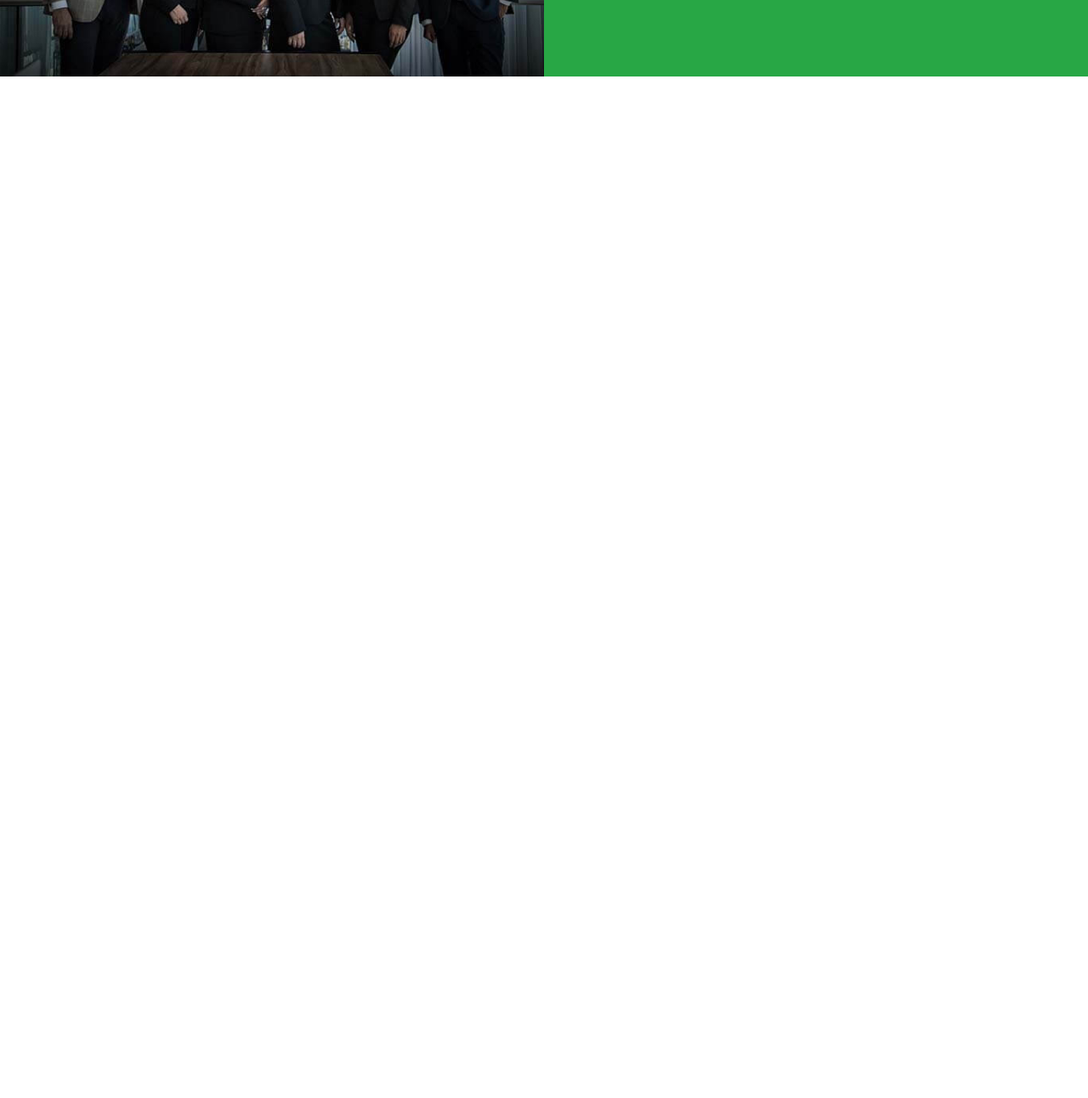
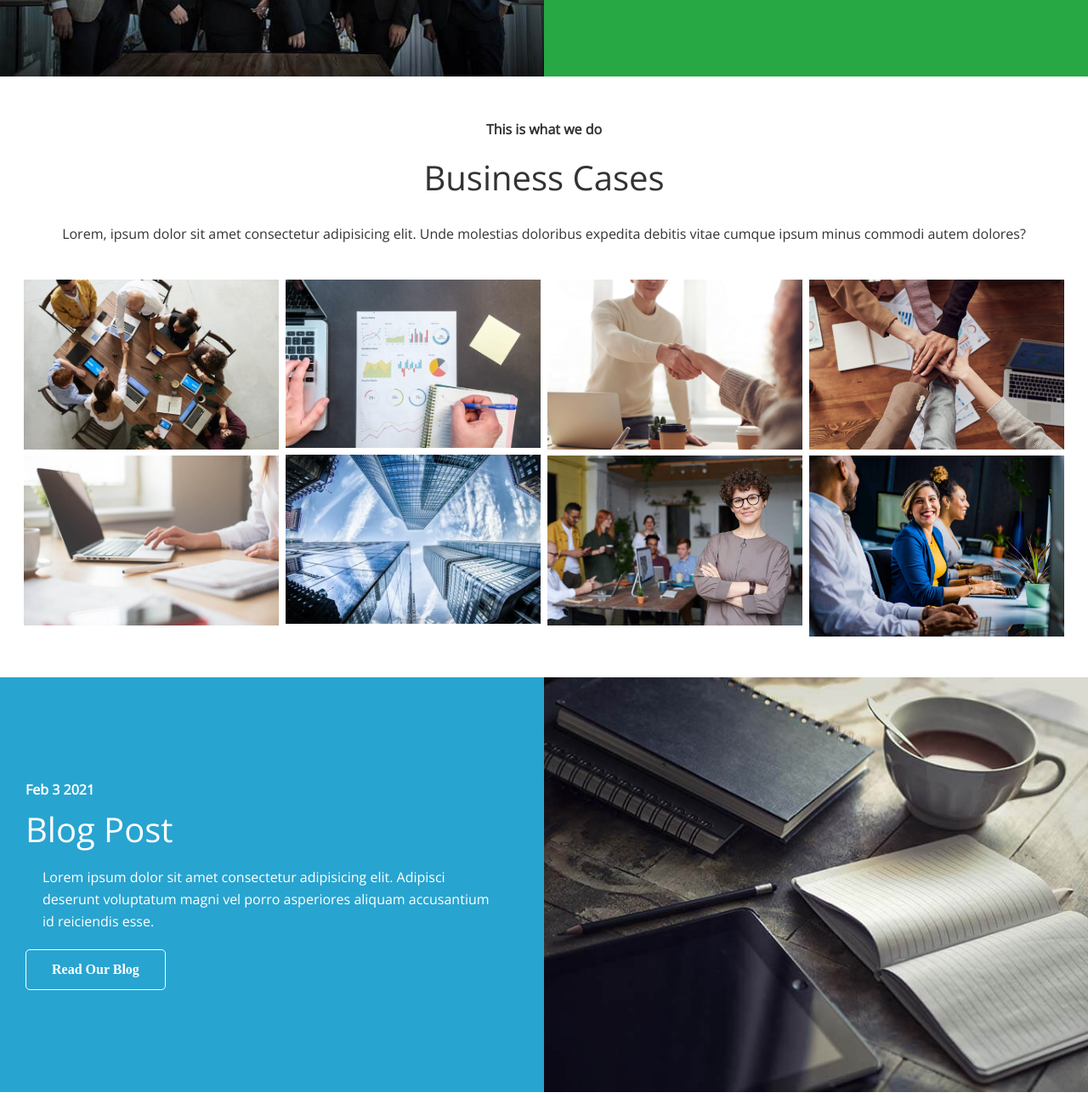
Before and after one commit to imrohit7604/EndLedger, a plain HTML site: page index.html in a window 1280 px wide. Shown: the part 1506-2798 px from the top of the page at 85% size. Before the commit the page ends 1603 px from the top, so only its background shows below. Drawn offline with nearby package versions, Linux system fonts and the light colour scheme.

Commit message:
Cases & Blog Sections Created

```diff
--- a/css/style.css
+++ b/css/style.css
@@ -129,3 +129,7 @@ img {
   border-radius: 50%;
   margin-bottom: 15px;
 }
+
+.cases img:hover {
+  opacity: 0.7;
+}
--- a/css/utilities.css
+++ b/css/utilities.css
@@ -65,6 +65,10 @@
 
 /* Flex Columns */
 
+.flex-columns.flex-reverse .row {
+  flex-direction: row-reverse;
+}
+
 .flex-columns .row {
   display: flex;
   flex-direction: row;
@@ -110,3 +114,37 @@
 .flex-columns p {
   margin: 20px;
 }
+
+/* Section Header */
+
+.section-header {
+  padding: 30px;
+  display: flex;
+  flex-direction: column;
+  align-items: center;
+  justify-content: center;
+  text-align: center;
+}
+
+.section-header h2 {
+  font-size: 40px;
+  margin: 20px 0;
+}
+
+.section-padding {
+  padding: 20px 20px 40px;
+}
+
+/* Flex Grid */
+
+.flex-grid .row {
+  display: flex;
+  flex-wrap: wrap;
+  padding: 0 4px;
+}
+
+.flex-grid .column {
+  flex: 25%;
+  max-width: 25%;
+  padding: 0 4px;
+}
--- a/index.html
+++ b/index.html
@@ -80,6 +80,55 @@
                 </div>
             </div>
         </section>
+        <!--Cases-->
+        <section id="cases" class="cases flex-grid section-padding">
+            <header class="section-header">
+                <h4>This is what we do</h4>
+                <h2>Business Cases</h2>
+                <p>Lorem, ipsum dolor sit amet consectetur adipisicing elit. Unde molestias doloribus expedita debitis vitae cumque ipsum minus commodi autem dolores?</p>
+            </header>
+            <div class="row">
+                <div class="column">
+                    <img src="img/cases/cases1.jpg" alt="">
+                    <img src="img/cases/cases2.jpg" alt="">
+                </div>
+                <div class="column">
+                    <img src="img/cases/cases3.jpg" alt="">
+                    <img src="img/cases/cases4.jpg" alt="">
+                </div>
+                <div class="column">
+                    <img src="img/cases/cases5.jpg" alt="">
+                    <img src="img/cases/cases6.jpg" alt="">
+                </div>
+                <div class="column">
+                    <img src="img/cases/cases7.jpg" alt="">
+                    <img src="img/cases/cases8.jpg" alt="">
+                </div>
+            </div>
+        </section>
+        <!--Blog-->
+        <section id="blog" class="blog flex-columns flex-reverse">
+            <div class="row">
+
+                <div class="column">
+                    <div class="column-1">
+                        <img src="img/home/blog.jpg" alt="people">
+                    </div>
+                </div>
+                <div class="column">
+                    <div class="column-2 bg-secondary">
+                        <h4>Feb 3 2021</h4>
+                        <h2>Blog Post</h2>
+                        <p>Lorem ipsum dolor sit amet consectetur adipisicing elit. Adipisci deserunt voluptatum magni vel porro asperiores aliquam accusantium id reiciendis esse.</p>
+                        <a href="#" class="btn btn-outline">
+                            <i class="fas fa-chevron">
+                                Read Our Blog
+                            </i>
+                        </a>
+                    </div>
+                </div>
+            </div>
+        </section>
     </main>
 </body>
 </html>
```
